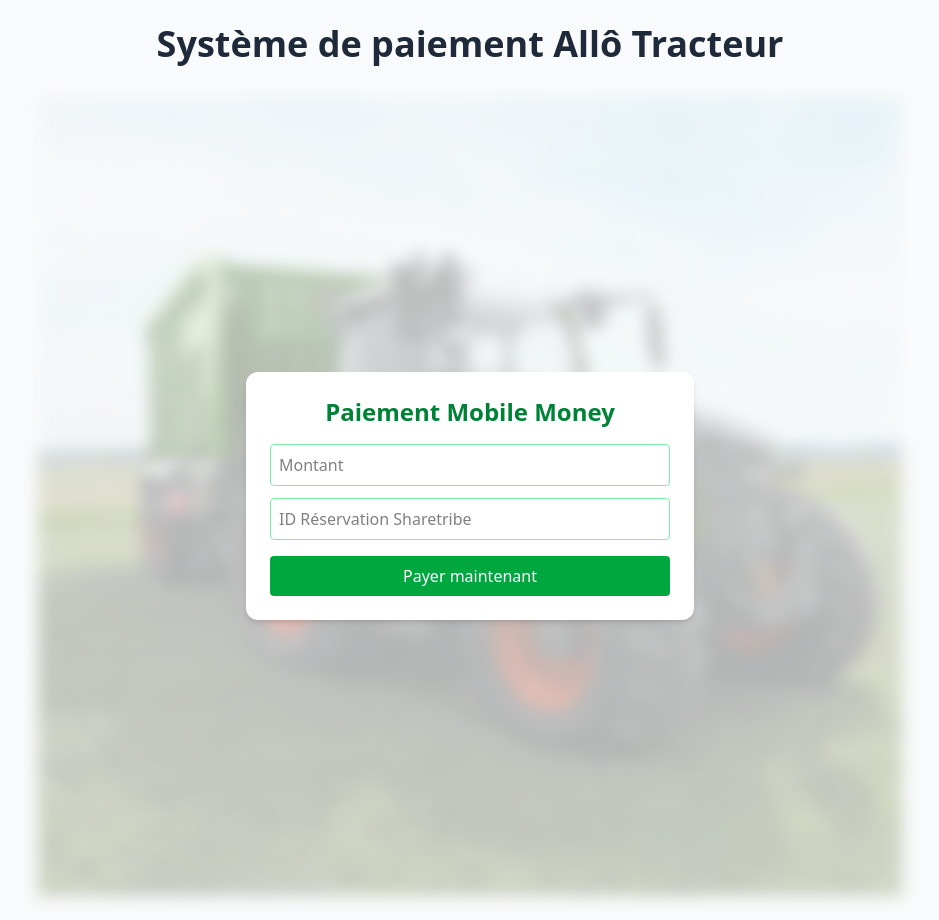
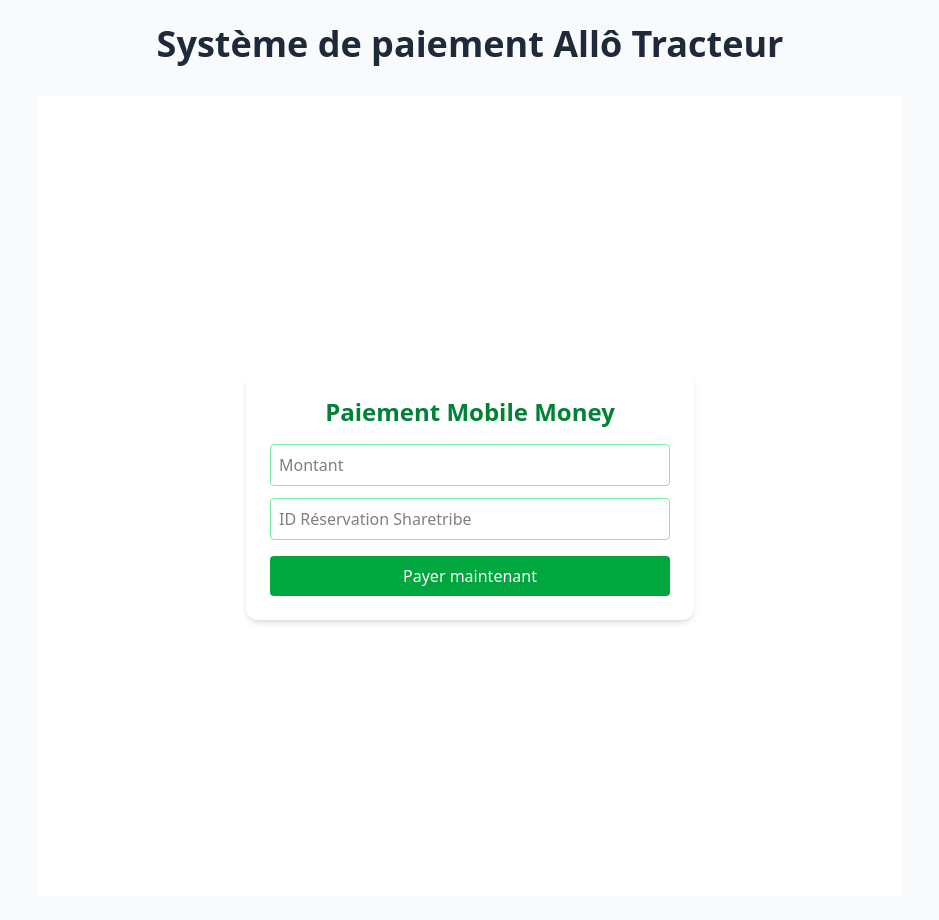
Before and after one commit to Burumba94/allo_tracteur, a React (Vite) app in the folder frontend/: page /checkout in a window 1280 px wide. Shown: the whole page, without its empty margins (170-1109 px from the left). Built offline with nearby package versions, Linux system fonts and the light colour scheme.

Commit message:
fix: design thinking in checkout.jsx

```diff
--- a/frontend/src/components/Checkout.jsx
+++ b/frontend/src/components/Checkout.jsx
@@ -10,7 +10,7 @@ export default function Checkout() {
   useEffect(() => {
     setAmount(searchParams.get('amount') || '');
     setReservationId(searchParams.get('reservationId') || '');
-  }, []);
+  }, [searchParams]);
 
   const handlePayment = async () => {
     const res = await fetch('/api/payment/initiate', {
@@ -28,15 +28,8 @@ export default function Checkout() {
   };
 
   return (
-    <div className="relative min-h-screen flex items-center justify-center">
-      {/* Image de fond floutée */}
-      <div
-        className="absolute inset-0 bg-cover bg-center filter blur-sm opacity-30 z-0"
-        style={{ backgroundImage: "url('/bg-tract.jpg')" }}
-      ></div>
-
-      {/* Contenu principal */}
-      <div className="relative z-10 bg-white p-6 rounded-xl shadow-md w-full max-w-md">
+    <div className="min-h-screen flex items-center justify-center bg-white">
+      <div className="bg-white p-6 rounded-xl shadow-md w-full max-w-md">
         <h2 className="text-2xl font-bold mb-4 text-center text-green-700">Paiement Mobile Money</h2>
         <input
           className="border border-green-300 p-2 w-full rounded mb-3"
```
